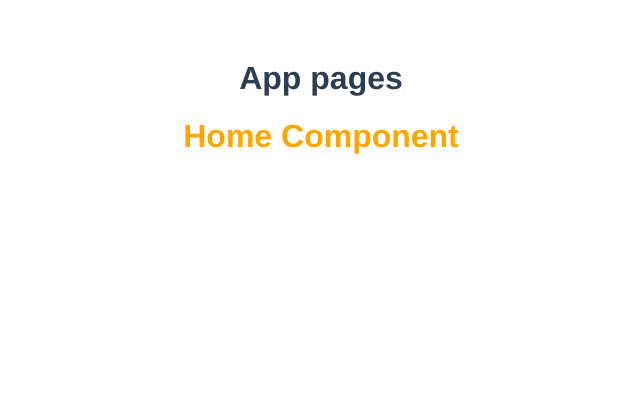
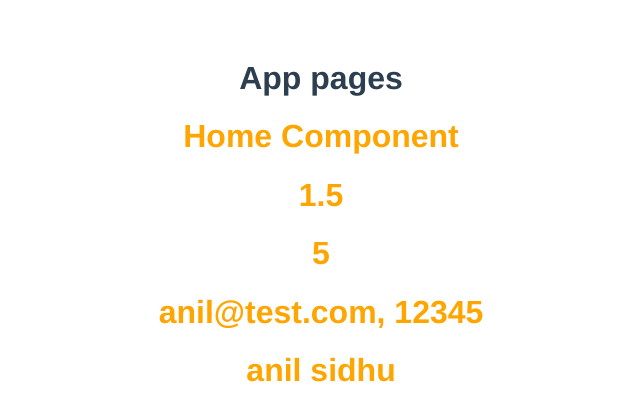
Before and after one commit to simonvista/Vue3, a Vue app: page / in a window 1280 px wide. Shown: the top 420 px of the page, without its empty margins (319-959 px from the left). Built offline with nearby package versions, Linux system fonts and the light colour scheme.

Commit message:
7-0000 is done

```diff
--- a/src/components/Home.vue
+++ b/src/components/Home.vue
@@ -1,10 +1,24 @@
 <template>
   <h1>Home Component</h1>
+  <!-- interpolation -->
+  <h1>{{ 3 / 2 }}</h1>
+  <h1>{{ "hello".length }}</h1>
+  <h1>{{ email }}, {{ mobile }}</h1>
+  <h1>{{ getName("anil sidhu") }}</h1>
 </template>
 
 <script>
 export default {
   name: "Home",
+  data() {
+    return {
+      email: "anil@test.com",
+      mobile: 12345,
+      getName(val) {
+        return val;
+      },
+    };
+  },
 };
 </script>
 
```
